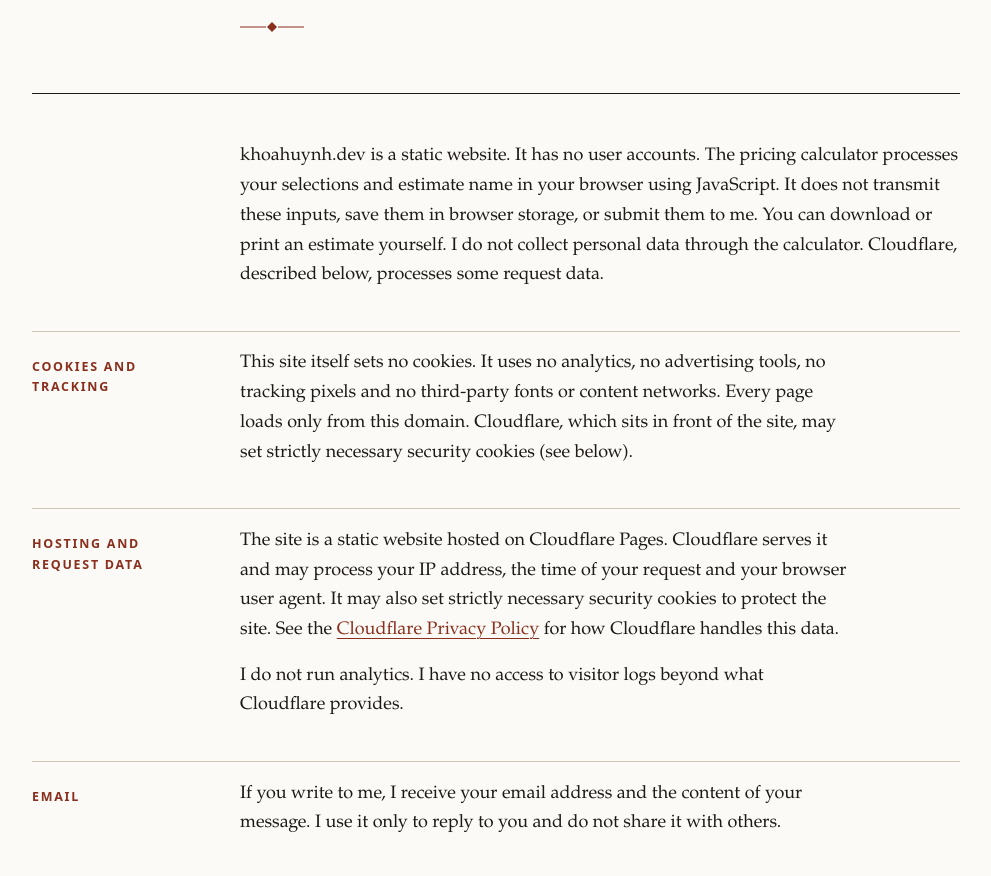
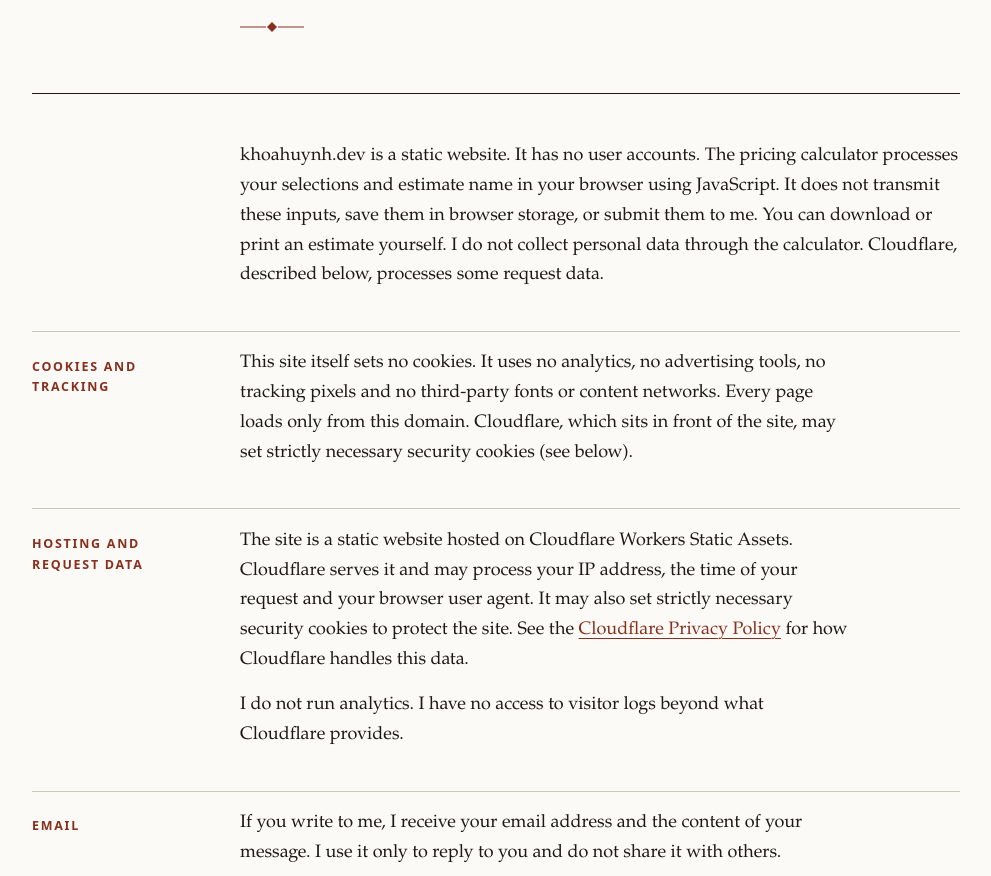
Before and after one commit to khoahuynhdev/landing, a plain HTML site: page privacy.html in a window 1280 px wide. Shown: the part 219-1095 px from the top of the page, without its empty margins (144-1135 px from the left). Drawn offline with Linux system fonts and the light colour scheme.

Commit message:
fix: configure Workers static assets deployment from dist

```diff
--- a/privacy.html
+++ b/privacy.html
@@ -35,7 +35,7 @@
 
       <section aria-labelledby="s1">
       <h2 id="s1">Hosting and request data</h2>
-      <p>The site is a static website hosted on Cloudflare Pages. Cloudflare serves it and may process your IP address, the time of your request and your browser user agent. It may also set strictly necessary security cookies to protect the site. See the <a href="https://www.cloudflare.com/privacypolicy/">Cloudflare Privacy Policy</a> for how Cloudflare handles this data.</p>
+      <p>The site is a static website hosted on Cloudflare Workers Static Assets. Cloudflare serves it and may process your IP address, the time of your request and your browser user agent. It may also set strictly necessary security cookies to protect the site. See the <a href="https://www.cloudflare.com/privacypolicy/">Cloudflare Privacy Policy</a> for how Cloudflare handles this data.</p>
       <p>I do not run analytics. I have no access to visitor logs beyond what Cloudflare provides.</p>
       </section>
 
```
Also changed, not shown: 3 other files.
